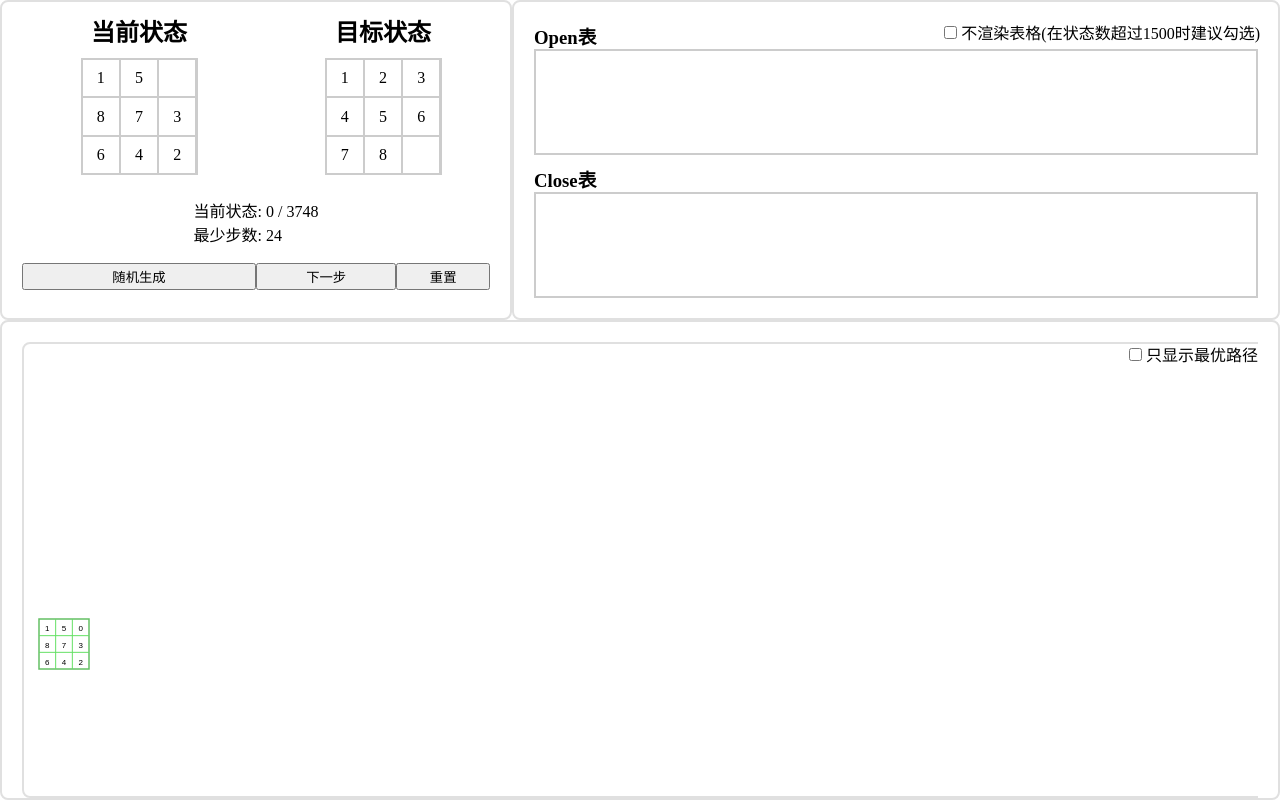
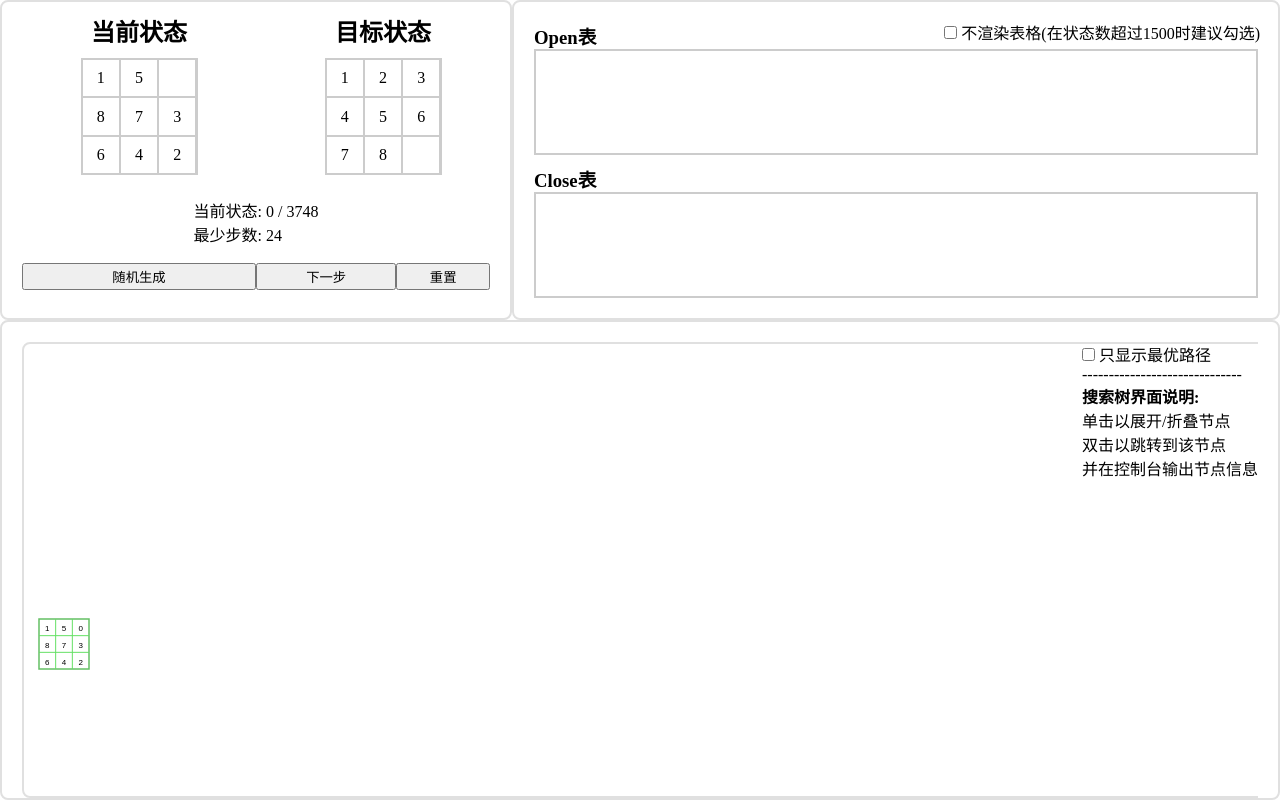
Before and after one commit to f14XuanLv/A-star-Solver-for-Eight-Puzzle-Visualization, a plain HTML site: page index.html in a window 1280 px wide. Drawn offline with Linux system fonts and the light colour scheme.

Commit message:
Update index.html

```diff
--- a/index.html
+++ b/index.html
@@ -66,6 +66,21 @@
                 <label>
                     <input type="checkbox" id="optimalPath"> 只显示最优路径
                 </label>
+                <p>
+                    ------------------------------
+                </p>
+                <h4>
+                    搜索树界面说明:
+                </h4>
+                <p>
+                    单击以展开/折叠节点
+                </p>
+                <p>
+                    双击以跳转到该节点
+                </p>
+                <p>
+                    并在控制台输出节点信息
+                </p>
             </div>
         </div>
     </div>
```
